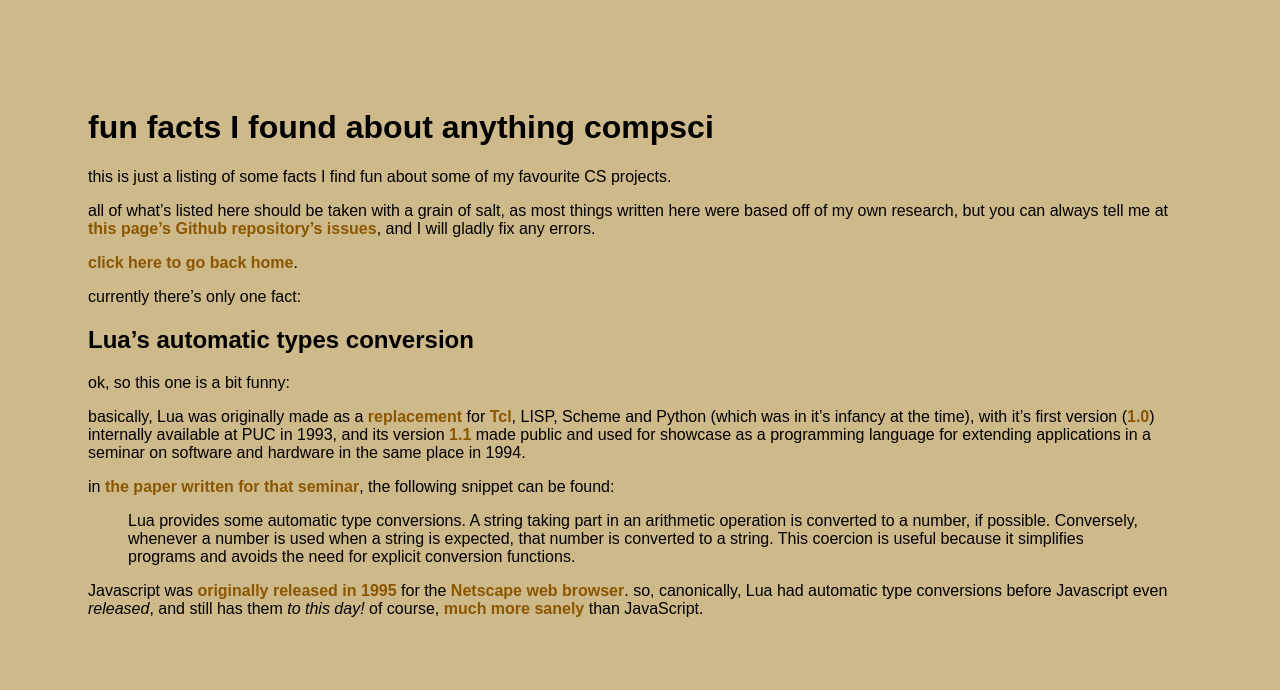
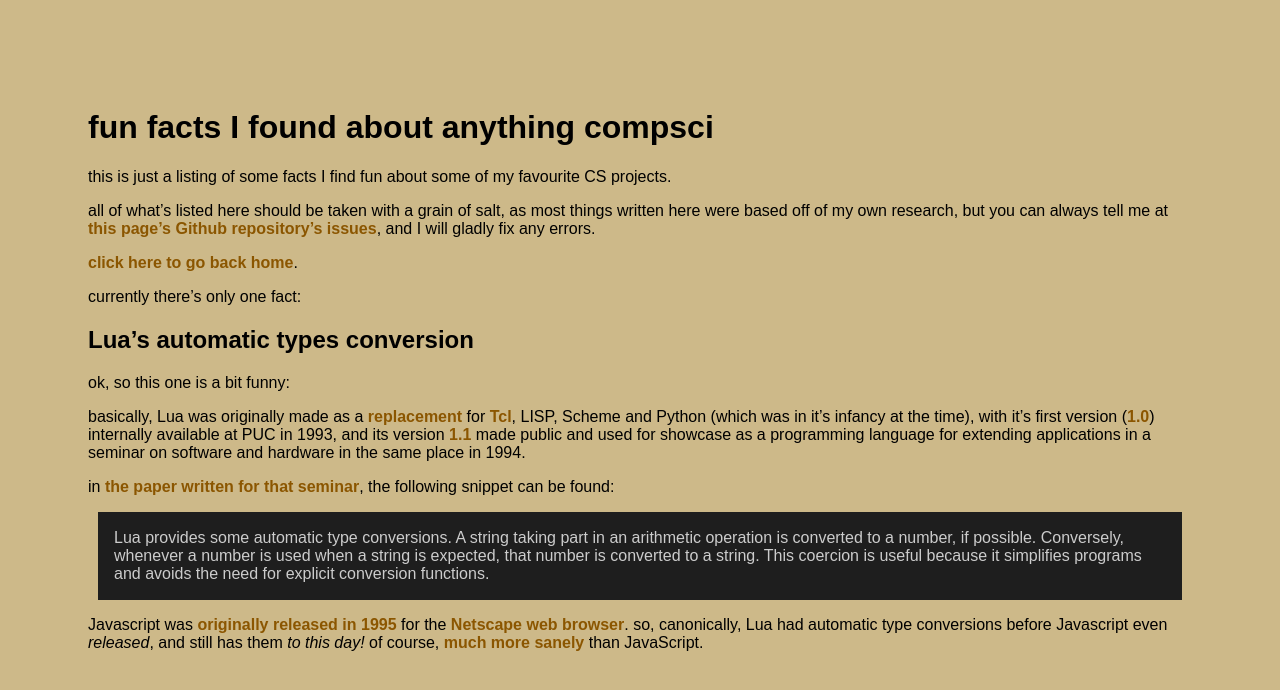
Before and after one commit to thacuber2a03/thacuber2a03.github.io, a Jekyll site: the page built from things/funfacts.md, in a window 1280 px wide. Shown: the top 690 px of the page. Built offline with Jekyll 4.4.1, drawn with Linux system fonts in a browser that asks for light colours.

Commit message:
add styling to style blockquotes

```diff
--- a/css/general.css
+++ b/css/general.css
@@ -18,6 +18,13 @@ a:hover {
 	padding: 3px;
 }
 
+blockquote {
+	margin: 10px;
+	padding: 1px 1em 1px 1em;
+	background: #1e1e1e;
+	color: #cccccc;
+}
+
 @media only screen and (max-width: 620px) {
 	body {
 		padding: 10px;
```
